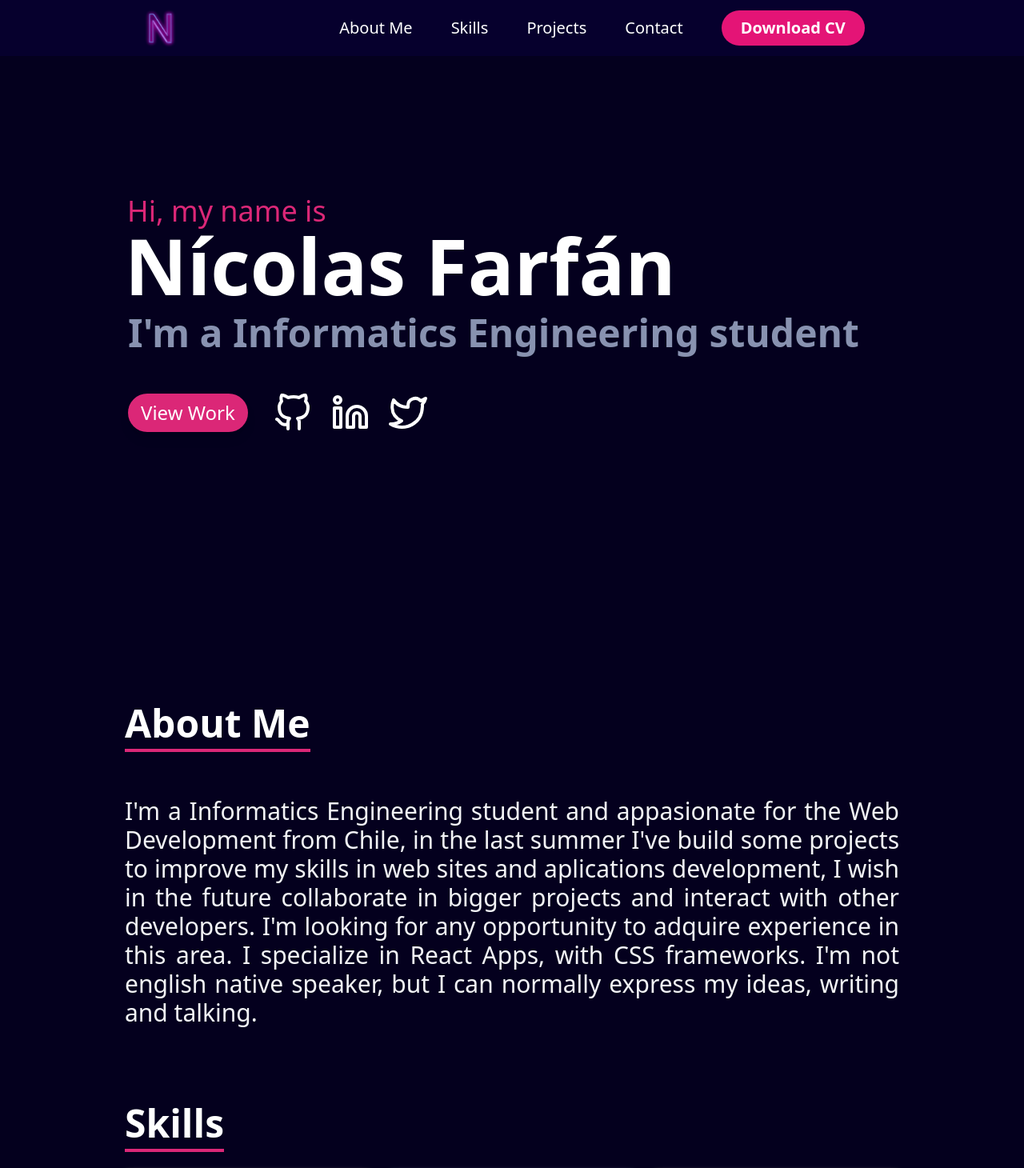
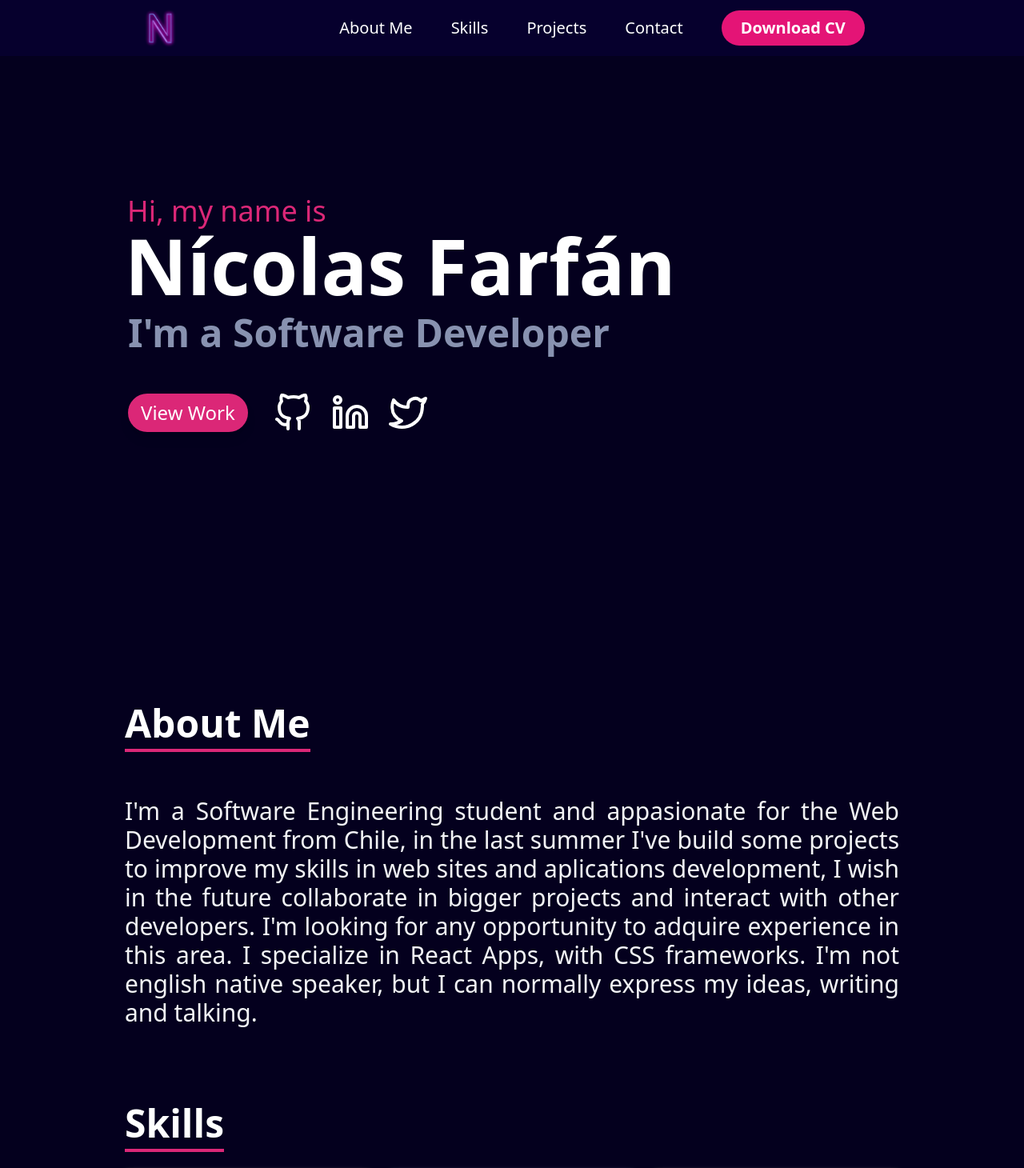
Before and after one commit to nic0q/portfolio, a React (Create React App) app: page / in a window 1280 px wide. Shown: the top 1460 px of the page at 80% size. Built offline with nearby package versions, Linux system fonts and the light colour scheme.

Commit message:
Correciones de sintaxis

```diff
--- a/src/components/AboutMe.jsx
+++ b/src/components/AboutMe.jsx
@@ -11,7 +11,7 @@ export const AboutMe = () => {
             Hi. I'm Nícolas, nice to meet you. Please take a look around.
           </h2> */}
           <h3 className="text-3xl text-justify mt-1">
-            I'm a Informatics Engineering student and appasionate for the Web
+            I'm a Software Engineering student and appasionate for the Web
             Development from Chile, in the last summer I've build some projects
             to improve my skills in web sites and aplications development, I
             wish in the future collaborate in bigger projects and interact with
--- a/src/components/Home.jsx
+++ b/src/components/Home.jsx
@@ -12,7 +12,7 @@ export const Home = () => {
           Nícolas Farfán
         </h2>
         <h2 className="my-3 text-3xl sm:text-4xl lg:text-5xl  lg:ml-1 font-bold text-[#8892b0]">
-          I'm a Informatics Engineering student
+          I'm a Software Developer
         </h2>
         <div className="flex mt-6 items-center text-white text-4xl">
           <a href="#projects">
--- a/src/components/Navbar.jsx
+++ b/src/components/Navbar.jsx
@@ -43,7 +43,7 @@ export const Navbar = () => {
           <button className="font-bold border-none p-1 px-6 text-xl py-2 rounded-full bg-[#E41476]">
             <a
               target={"_blank"}
-              href="https://drive.google.com/file/d/11Q-Tgasotsv1H2Q4PQRglJRCUz_mik4T/view?usp=sharing"
+              href="https://drive.google.com/file/d/1Kow3viWglSU-NRir6WcAvIS_e-ML6bui/view?usp=sharing"
               rel="noreferrer"
             >
               Download CV
@@ -84,7 +84,7 @@ export const Navbar = () => {
         <button className="my-8 font-bold border-none p-1 px-6 text-xl py-2 rounded-full bg-[#E41476]">
           <a
             target={"_blank"}
-            href="https://drive.google.com/file/d/11Q-Tgasotsv1H2Q4PQRglJRCUz_mik4T/view?usp=sharing"
+            href="https://drive.google.com/file/d/1Kow3viWglSU-NRir6WcAvIS_e-ML6bui/view?usp=sharing"
             rel="noreferrer"
           >
             Download CV
```
